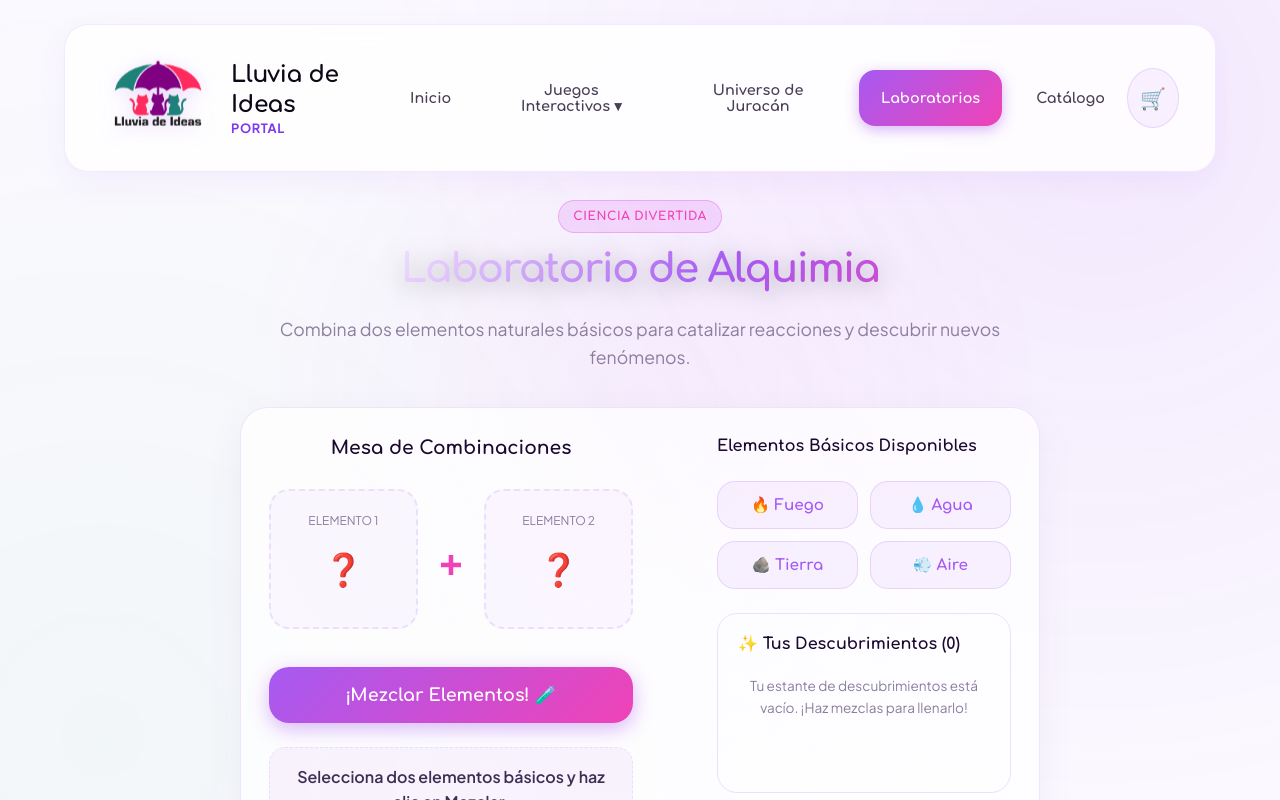
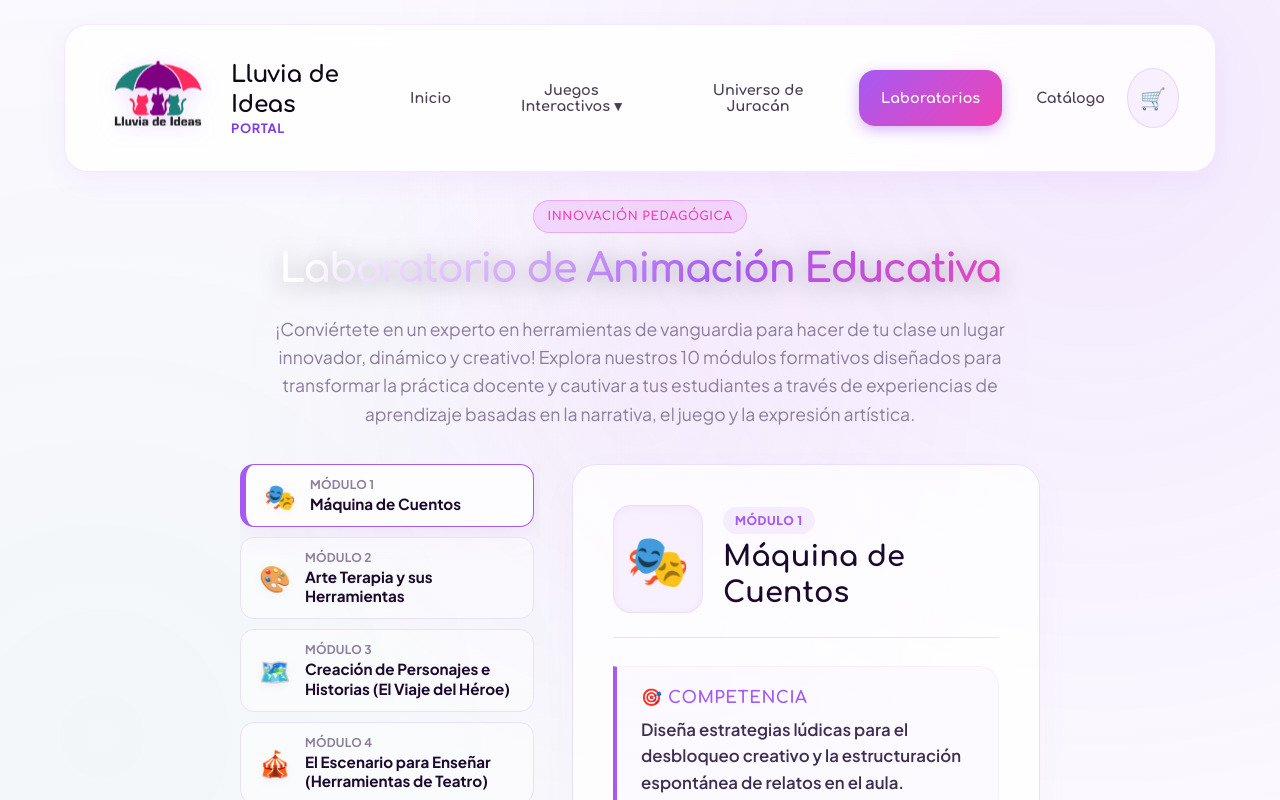
Before and after one commit to pachevar/lluvia-de-ideas, a React (Vite) app: page / in a window 1280 px wide. Both pictures are taken after a click on the button "Laboratorios". Shown: the top 800 px of the page. Built offline with nearby package versions, Linux system fonts and the light colour scheme.

Commit message:
Rediseño de la pestaña de Laboratorios: Laboratorio de Animación Educativa

```diff
--- a/src/App.css
+++ b/src/App.css
@@ -1476,105 +1476,279 @@
   color: var(--primary);
 }
 
-/* Laboratorios */
-.lab-wrapper {
+/* Laboratorios de Animación Educativa */
+.lab-intro-lead {
+  max-width: 800px;
+  margin: 0 auto 30px auto;
+  line-height: 1.6;
+  font-size: 1.1rem;
+  color: var(--text-main);
+}
+.lab-layout-container {
   display: grid;
-  grid-template-columns: 1.2fr 1fr;
+  grid-template-columns: 300px 1fr;
+  gap: 32px;
+  align-items: start;
+  width: 100%;
+}
+.lab-sidebar-tabs {
+  display: flex;
+  flex-direction: column;
+  gap: 10px;
+  max-height: 700px;
+  overflow-y: auto;
+  padding-right: 6px;
+}
+/* Style scrollbar sutilly */
+.lab-sidebar-tabs::-webkit-scrollbar {
+  width: 5px;
+}
+.lab-sidebar-tabs::-webkit-scrollbar-thumb {
+  background: rgba(147, 51, 234, 0.2);
+  border-radius: 10px;
+}
+.lab-tab-button {
+  background: rgba(255, 255, 255, 0.45);
+  border: 1px solid var(--border-color);
+  border-radius: 14px;
+  padding: 12px 18px;
+  text-align: left;
+  cursor: pointer;
+  display: flex;
+  align-items: center;
+  gap: 14px;
+  transition: all 0.25s cubic-bezier(0.4, 0, 0.2, 1);
+  outline: none;
+}
+.lab-tab-button:hover {
+  background: rgba(255, 255, 255, 0.8);
+  transform: translateX(4px);
+  border-color: var(--primary-light);
+}
+.lab-tab-button.active {
+  background: var(--glass-bg);
+  border-color: var(--primary);
+  border-left: 6px solid var(--primary);
+  box-shadow: 0 8px 30px rgba(147, 51, 234, 0.08);
+}
+.lab-tab-icon {
+  font-size: 1.6rem;
+  filter: drop-shadow(0 2px 4px rgba(0, 0, 0, 0.05));
+}
+.lab-tab-title-text {
+  display: flex;
+  flex-direction: column;
+  gap: 2px;
+}
+.lab-tab-num {
+  font-size: 0.75rem;
+  color: var(--text-muted);
+  font-weight: 700;
+  text-transform: uppercase;
+  letter-spacing: 0.02em;
+}
+.lab-tab-name {
+  font-size: 0.95rem;
+  color: var(--text-title);
+  font-weight: 700;
+  line-height: 1.3;
+}
+.lab-module-details-panel {
+  padding: 40px;
+  border-radius: 24px;
+  border: 1px solid var(--border-color);
+  background: var(--glass-bg);
+  box-shadow: 0 12px 40px rgba(147, 51, 234, 0.03);
+  display: flex;
+  flex-direction: column;
   gap: 28px;
-  align-items: start;
-}
-@media (max-width: 800px) {
-  .lab-wrapper {
+}
+.module-detail-header {
+  display: flex;
+  align-items: center;
+  gap: 20px;
+  border-bottom: 1px solid var(--border-color);
+  padding-bottom: 24px;
+}
+.module-large-icon {
+  font-size: 3.2rem;
+  background: rgba(147, 51, 234, 0.06);
+  padding: 12px;
+  border-radius: 18px;
+  display: flex;
+  align-items: center;
+  justify-content: center;
+  border: 1px solid rgba(147, 51, 234, 0.1);
+  box-shadow: inset 0 2px 8px rgba(147, 51, 234, 0.05);
+}
+.module-detail-badge {
+  background: rgba(147, 51, 234, 0.08);
+  color: var(--primary);
+  padding: 4px 12px;
+  border-radius: 20px;
+  font-size: 0.75rem;
+  font-weight: 800;
+  text-transform: uppercase;
+  letter-spacing: 0.05em;
+  display: inline-block;
+  margin-bottom: 6px;
+}
+.module-detail-header h3 {
+  margin: 0;
+  font-size: 1.8rem;
+  color: var(--text-title);
+  line-height: 1.25;
+}
+.module-detail-content {
+  display: flex;
+  flex-direction: column;
+  gap: 24px;
+}
+.competency-box {
+  background: rgba(147, 51, 234, 0.02);
+  border-left: 4px solid var(--primary);
+  padding: 20px 24px;
+  border-radius: 0 20px 20px 0;
+  border-top: 1px solid rgba(147, 51, 234, 0.05);
+  border-right: 1px solid rgba(147, 51, 234, 0.05);
+  border-bottom: 1px solid rgba(147, 51, 234, 0.05);
+}
+.competency-box h4 {
+  margin: 0 0 8px 0;
+  color: var(--primary);
+  font-size: 1.05rem;
+  text-transform: uppercase;
+  letter-spacing: 0.03em;
+  font-weight: 800;
+}
+.competency-box p {
+  margin: 0;
+  font-size: 1.05rem;
+  line-height: 1.6;
+  color: var(--text-main);
+  font-weight: 550;
+}
+.skills-box h4 {
+  margin: 0 0 14px 0;
+  color: var(--tertiary);
+  font-size: 1.05rem;
+  text-transform: uppercase;
+  letter-spacing: 0.03em;
+  font-weight: 800;
+}
+.skills-list {
+  list-style: none;
+  padding: 0;
+  margin: 0;
+  display: flex;
+  flex-direction: column;
+  gap: 12px;
+}
+.skills-list li {
+  display: flex;
+  align-items: flex-start;
+  gap: 12px;
+}
+.skill-bullet {
+  color: var(--tertiary);
+  font-size: 1.1rem;
+  line-height: 1;
+  margin-top: 2px;
+}
+.skill-text {
+  font-size: 1.02rem;
+  line-height: 1.5;
+  color: var(--text-main);
+}
+.module-detail-footer {
+  border-top: 1px dashed var(--border-color);
+  padding-top: 20px;
+  margin-top: auto;
+}
+.footer-callout {
+  margin: 0;
+  text-align: center;
+  font-size: 0.95rem;
+  color: var(--text-muted);
+}
+
+/* Responsividad para Laboratorios en Móvil */
+@media (max-width: 900px) {
+  .lab-layout-container {
     grid-template-columns: 1fr;
-  }
-}
-.lab-mixing-area {
-  padding: 28px;
-  text-align: center;
-}
-.mixing-slots {
-  display: flex;
-  justify-content: center;
-  align-items: center;
-  gap: 20px;
-  margin: 28px 0;
-}
-.mixing-slot-card {
-  flex: 1;
-  background: rgba(147, 51, 234, 0.03);
-  border: 2px dashed var(--border-color);
-  border-radius: 20px;
-  padding: 20px;
-  height: 140px;
-  display: flex;
-  flex-direction: column;
-  justify-content: space-between;
-}
-.slot-title {
-  font-size: 0.75rem;
-  color: var(--text-muted);
-  text-transform: uppercase;
-}
-.slot-display {
-  display: flex;
-  align-items: center;
-  justify-content: center;
-  flex: 1;
-}
-.selected-element-big {
-  font-size: 1.15rem;
-  font-weight: 700;
-  color: var(--text-main);
-}
-.slot-empty-icon {
-  font-size: 2rem;
-  color: var(--text-muted);
-}
-.mixing-plus {
-  font-size: 2.5rem;
-  color: var(--tertiary);
-  font-weight: 700;
-}
-.lab-feedback-bubble {
-  margin-top: 24px;
-  background: rgba(147, 51, 234, 0.05);
-  border: 1px dashed var(--border-color);
-  padding: 16px;
-  border-radius: 16px;
-  font-weight: 600;
-}
-.lab-selectors-panel {
-  padding: 28px;
-  display: flex;
-  flex-direction: column;
-  gap: 24px;
-}
-.basic-elements-buttons {
-  display: grid;
-  grid-template-columns: 1fr 1fr;
-  gap: 12px;
-}
-.basic-elements-buttons button {
-  justify-content: center;
-}
-.discovered-shelf-box {
-  background: rgba(255, 255, 255, 0.01);
-  border: 1px solid var(--border-color);
-  border-radius: 20px;
-  padding: 20px;
-  min-height: 180px;
-}
-.discovered-badges-grid {
-  display: flex;
-  gap: 10px;
-  flex-wrap: wrap;
-  margin-top: 12px;
-}
-.empty-shelf-text {
-  font-size: 0.85rem;
-  color: var(--text-muted);
-  margin-top: 20px;
-  text-align: center;
+    gap: 20px;
+  }
+  .lab-sidebar-tabs {
+    flex-direction: row;
+    overflow-x: auto;
+    white-space: nowrap;
+    padding-bottom: 12px;
+    padding-right: 0;
+    gap: 8px;
+    max-height: none;
+    -webkit-overflow-scrolling: touch;
+  }
+  .lab-sidebar-tabs::-webkit-scrollbar {
+    height: 6px;
+  }
+  .lab-tab-button {
+    flex: 0 0 auto;
+    padding: 10px 16px;
+    border-radius: 20px;
+    display: inline-flex;
+    align-items: center;
+    gap: 8px;
+    background: rgba(255, 255, 255, 0.6);
+  }
+  .lab-tab-button:hover {
+    transform: none;
+  }
+  .lab-tab-button.active {
+    border-left: 1px solid var(--primary);
+    border-bottom: 4px solid var(--primary);
+    background: var(--glass-bg);
+  }
+  .lab-tab-title-text {
+    flex-direction: row;
+    align-items: center;
+    gap: 4px;
+  }
+  .lab-tab-num::after {
+    content: ":";
+  }
+  .lab-tab-name {
+    font-size: 0.85rem;
+  }
+  .lab-tab-num {
+    font-size: 0.85rem;
+  }
+  .lab-module-details-panel {
+    padding: 24px;
+    gap: 20px;
+  }
+  .module-detail-header {
+    flex-direction: column;
+    align-items: flex-start;
+    gap: 12px;
+    padding-bottom: 18px;
+  }
+  .module-large-icon {
+    font-size: 2.6rem;
+    padding: 10px;
+    border-radius: 14px;
+  }
+  .module-detail-header h3 {
+    font-size: 1.4rem;
+  }
+  .competency-box {
+    padding: 16px 18px;
+  }
+  .competency-box p {
+    font-size: 0.95rem;
+  }
+  .skill-text {
+    font-size: 0.95rem;
+  }
 }
 
 /* Mobile Toggle & Menu Group */
--- a/src/App.tsx
+++ b/src/App.tsx
@@ -102,6 +102,132 @@ const POPOL_VUH_STORIES = [
   }
 ];
 
+// Módulos del Laboratorio de Animación Educativa
+const LAB_MODULES = [
+  {
+    id: 1,
+    title: "Máquina de Cuentos",
+    icon: "🎭",
+    competency: "Diseña estrategias lúdicas para el desbloqueo creativo y la estructuración espontánea de relatos en el aula.",
+    skills: [
+      "Fluidez e imaginación narrativa",
+      "Agilidad mental",
+      "Pensamiento asociativo",
+      "Capacidad para guiar a los alumnos en la superación del 'miedo a la hoja en blanco'"
+    ]
+  },
+  {
+    id: 2,
+    title: "Arte Terapia y sus Herramientas",
+    icon: "🎨",
+    competency: "Utiliza la expresión plástica y visual como un canal de contención emocional, autoconocimiento y diagnóstico del clima escolar.",
+    skills: [
+      "Empatía",
+      "Escucha activa a través del arte",
+      "Sensibilidad estética",
+      "Manejo de dinámicas de relajación y resolución de conflictos mediante el color y la forma"
+    ]
+  },
+  {
+    id: 3,
+    title: "Creación de Personajes e Historias (El Viaje del Héroe)",
+    icon: "🗺️",
+    competency: "Aplica la estructura arquetípica del Viaje del Héroe para diseñar secuencias didácticas motivadoras donde el estudiante se convierta en el protagonista de su propio aprendizaje.",
+    skills: [
+      "Pensamiento de diseño narrativo (storytelling)",
+      "Análisis de personajes",
+      "Estructuración de metas y desafíos pedagógicos",
+      "Fomento de la resiliencia en los alumnos"
+    ]
+  },
+  {
+    id: 4,
+    title: "El Escenario para Enseñar (Herramientas de Teatro)",
+    icon: "🎪",
+    competency: "Domina el espacio áulico utilizando la voz, el cuerpo y la presencia escénica como recursos didácticos de alto impacto para captar la atención.",
+    skills: [
+      "Expresión corporal",
+      "Modulación de la voz",
+      "Manejo de la improvisación frente a imprevistos",
+      "Proyección escénica para mantener el interés del grupo"
+    ]
+  },
+  {
+    id: 5,
+    title: "Construcción de Personajes (Taller Práctico con Reciclaje)",
+    icon: "🛠️",
+    competency: "Desarrolla proyectos tridimensionales utilizando materiales de descarte, vinculando la conciencia ambiental con la conceptualización de personajes.",
+    skills: [
+      "Psicomotricidad fina",
+      "Pensamiento ecológico y sostenible",
+      "Resolución de problemas con recursos limitados",
+      "Pedagogía basada en el diseño manual (maker)"
+    ]
+  },
+  {
+    id: 6,
+    title: "Emprendiendo en el Aula",
+    icon: "🚀",
+    competency: "Implementa metodologías activas que ayuden a los estudiantes a identificar sus talentos individuales, pasiones y potencial emprendedor.",
+    skills: [
+      "Pensamiento crítico",
+      "Visión de liderazgo",
+      "Orientación al logro",
+      "Resiliencia ante el fracaso",
+      "Metodologías para el descubrimiento vocacional"
+    ]
+  },
+  {
+    id: 7,
+    title: "Escritura Creativa en el Universo de Juracán",
+    icon: "🌪️",
+    competency: "Integra la mitología e identidad cultural local como detonantes para la creación de textos literarios y el análisis crítico de textos históricos.",
+    skills: [
+      "Redacción literaria",
+      "Contextualización cultural",
+      "Investigación histórica-mitológica",
+      "Reinterpretación de narrativas ancestrales aplicadas al currículo"
+    ]
+  },
+  {
+    id: 8,
+    title: "Danza Ancestral",
+    icon: "💃",
+    competency: "Utiliza el movimiento corporal rítmico y la reconexión con las raíces culturales para liberar tensiones y desbloquear barreras emocionales colectivas.",
+    skills: [
+      "Expresión rítmica",
+      "Superación del pánico escénico",
+      "Desinhibición formativa",
+      "Cohesión grupal",
+      "Autoconfianza física"
+    ]
+  },
+  {
+    id: 9,
+    title: "Lectura Creativa",
+    icon: "📖",
+    competency: "Transforma el acto pasivo de la lectura en una experiencia sensorial y escénica interactiva (lectura dramatizada, paisajes sonoros, etc.).",
+    skills: [
+      "Comprensión lectora profunda",
+      "Interpretación vocal",
+      "Animación lectora",
+      "Capacidad para despertar el hábito de la lectura mediante el juego"
+    ]
+  },
+  {
+    id: 10,
+    title: "Gamificación: Construyendo Narrativas Interactivas",
+    icon: "🎮",
+    competency: "Diseña entornos de aprendizaje basados en la mecánica de los juegos (puntos, niveles, misiones) para potenciar la motivación intrínseca del estudiante.",
+    skills: [
+      "Pensamiento lógico-lúdico",
+      "Diseño de experiencias de usuario (UX) pedagógicas",
+      "Estructuración de sistemas de recompensa",
+      "Evaluación formativa interactiva"
+    ]
+  }
+];
+
 function App() {
   // Navigation & Tabs
   const [activeTab, setActiveTab] = useState<'inicio' | 'apps-mate' | 'apps-loteria' | 'apps-casa' | 'juracan' | 'laboratorios' | 'productos'>('inicio');
@@ -158,12 +284,7 @@ function App() {
   const [windStrength, setWindStrength] = useState<number>(10);
 
   // Laboratorios State
-  const [element1, setElement1] = useState<string | null>(null);
-  const [element2, setElement2] = useState<string | null>(null);
-  const [discoveredElements, setDiscoveredElements] = useState<string[]>([]);
-  const [labFeedback, setLabFeedback] = useState<string>('Selecciona dos elementos básicos y haz clic en Mezclar.');
-
-
+  const [activeLabModule, setActiveLabModule] = useState<number>(1);
 
   // Math game generator
   const generateQuestion = (diff: typeof difficulty) => {
@@ -345,39 +466,7 @@ function App() {
     return { title: "Huracán Ancestral 🌀🌪️", desc: "Fuerza destructiva total. El dios desata toda su energía cósmica sobre el portal." };
   };
 
-  // Laboratorios Logic
-  const mixElements = () => {
-    if (!element1 || !element2) {
-      setLabFeedback('Debes seleccionar dos elementos para mezclar.');
-      return;
-    }
-
-    const pair = [element1, element2].sort().join('+');
-    let result = '';
-
-    switch (pair) {
-      case '🔥+💧': result = 'Vapor (💨)'; break;
-      case '🔥+🪨': result = 'Lava (🌋)'; break;
-      case '💧+🪨': result = 'Barro (🧱)'; break;
-      case '💨+💧': result = 'Lluvia (🌧️)'; break;
-      case '💨+🔥': result = 'Relámpago (⚡)'; break;
-      case '💨+🪨': result = 'Polvo Estelar (✨)'; break;
-      default: result = 'Mezcla Inestable 💥 (No se descubrió nada nuevo)';
-    }
-
-    if (result.includes('💥')) {
-      setLabFeedback(`¡PUM! La mezcla entre ${element1} y ${element2} fue inestable. ¡Prueba otra combinación!`);
-    } else {
-      setLabFeedback(`¡Éxito! Mezclaste ${element1} y ${element2} y creaste: ${result}`);
-      if (!discoveredElements.includes(result)) {
-        setDiscoveredElements(prev => [...prev, result]);
-      }
-    }
-
-    // Reset selectors
-    setElement1(null);
-    setElement2(null);
-  };
+  // Laboratorios Logic - Managed inline via activeLabModule state
 
   // Shopping Cart Logic
   const addToCart = (product: Product) => {
@@ -707,14 +796,14 @@ function App() {
                 {/* Laboratorios Card */}
                 <div className="gateway-card lab-gateway card-glass">
                   <div className="gateway-header">
-                    <span className="gateway-icon">🧪</span>
-                    <h3>Laboratorios de Alquimia</h3>
+                    <span className="gateway-icon">🎨</span>
+                    <h3>Laboratorio de Animación Educativa</h3>
                   </div>
                   <p>
-                    ¡Conviértete en un aprendiz de alquimista! Mezcla los elementos primordiales de la naturaleza (Fuego, Agua, Tierra, Aire) para forjar compuestos mágicos y ampliar tu estante personal de descubrimientos científicos.
+                    ¡Conviértete en un experto en herramientas pedagógicas de vanguardia! Explora metodologías activas a través del arte, el teatro, la gamificación y el diseño sostenible para transformar tu aula.
                   </p>
                   <button className="btn btn-secondary" onClick={() => setActiveTab('laboratorios')}>
-                    Entrar al Laboratorio 🔮
+                    Entrar al Laboratorio 🚀
                   </button>
                 </div>
 
@@ -1152,96 +1241,73 @@ function App() {
         {/* Tab 4: Laboratorios */}
         {activeTab === 'laboratorios' && (
           <div className="tab-pane animate-fade-in">
-            <section className="game-section">
+            <section className="game-section lab-section-new">
               <div className="section-intro">
-                <span className="badge badge-tertiary">Ciencia Divertida</span>
-                <h2 className="gradient-text">Laboratorio de Alquimia</h2>
-                <p>Combina dos elementos naturales básicos para catalizar reacciones y descubrir nuevos fenómenos.</p>
+                <span className="badge badge-tertiary">Innovación Pedagógica</span>
+                <h2 className="gradient-text">Laboratorio de Animación Educativa</h2>
+                <p className="lab-intro-lead">
+                  ¡Conviértete en un experto en herramientas de vanguardia para hacer de tu clase un lugar innovador, dinámico y creativo! Explora nuestros 10 módulos formativos diseñados para transformar la práctica docente y cautivar a tus estudiantes a través de experiencias de aprendizaje basadas en la narrativa, el juego y la expresión artística.
+                </p>
               </div>
 
-              <div className="lab-wrapper card-glass">
-                <div className="lab-mixing-area">
-                  <h3>Mesa de Combinaciones</h3>
+              <div className="lab-layout-container">
+                {/* Sidebar vertical tabs (for desktop) / Horizontal scroll chips (for mobile) */}
+                <div className="lab-sidebar-tabs">
+                  {LAB_MODULES.map((mod) => (
+                    <button
+                      key={mod.id}
+                      className={`lab-tab-button ${activeLabModule === mod.id ? 'active' : ''}`}
+                      onClick={() => setActiveLabModule(mod.id)}
+                    >
+                      <span className="lab-tab-icon">{mod.icon}</span>
+                      <span className="lab-tab-title-text">
+                        <span className="lab-tab-num">Módulo {mod.id}</span>
+                        <span className="lab-tab-name">{mod.title}</span>
+                      </span>
+                    </button>
+                  ))}
+                </div>
 
-                  <div className="mixing-slots">
-                    {/* Slot 1 */}
-                    <div className="mixing-slot-card">
-                      <span className="slot-title">Elemento 1</span>
-                      <div className="slot-display">
-                        {element1 ? (
-                          <div className="selected-element-big animate-bounce">
-                            {element1 === '🔥' && '🔥 Fuego'}
-                            {element1 === '💧' && '💧 Agua'}
-                            {element1 === '🪨' && '🪨 Tierra'}
-                            {element1 === '💨' && '💨 Aire'}
-                          </div>
-                        ) : (
-                          <span className="slot-empty-icon">❓</span>
-                        )}
+                {/* Selected Module Detail Panel */}
+                {(() => {
+                  const selectedMod = LAB_MODULES.find(m => m.id === activeLabModule) || LAB_MODULES[0];
+                  return (
+                    <div className="lab-module-details-panel card-glass animate-fade-in" key={selectedMod.id}>
+                      <div className="module-detail-header">
+                        <span className="module-large-icon">{selectedMod.icon}</span>
+                        <div>
+                          <span className="module-detail-badge">Módulo {selectedMod.id}</span>
+                          <h3>{selectedMod.title}</h3>
                         </div>
                       </div>
 
-                    <span className="mixing-plus">+</span>
+                      <div className="module-detail-content">
+                        <div className="competency-box">
+                          <h4>🎯 Competencia</h4>
+                          <p>{selectedMod.competency}</p>
+                        </div>
 
-                    {/* Slot 2 */}
-                    <div className="mixing-slot-card">
-                      <span className="slot-title">Elemento 2</span>
-                      <div className="slot-display">
-                        {element2 ? (
-                          <div className="selected-element-big animate-bounce">
-                            {element2 === '🔥' && '🔥 Fuego'}
-                            {element2 === '💧' && '💧 Agua'}
-                            {element2 === '🪨' && '🪨 Tierra'}
-                            {element2 === '💨' && '💨 Aire'}
-                          </div>
-                        ) : (
-                          <span className="slot-empty-icon">❓</span>
-                        )}
-                      </div>
+                        <div className="skills-box">
+                          <h4>✨ Habilidades a Desarrollar</h4>
+                          <ul className="skills-list">
+                            {selectedMod.skills.map((skill, index) => (
+                              <li key={index}>
+                                <span className="skill-bullet">✦</span>
+                                <span className="skill-text">{skill}</span>
+                              </li>
+                            ))}
+                          </ul>
                         </div>
                       </div>
 
-                  <button className="btn btn-primary btn-large btn-pay" onClick={mixElements} disabled={!element1 || !element2}>
-                    ¡Mezclar Elementos! 🧪
-                  </button>
-
-                  <div className="lab-feedback-bubble">
-                    <p>{labFeedback}</p>
+                      <div className="module-detail-footer">
+                        <p className="footer-callout">
+                          💡 <em>Aplica estas metodologías activas y lidera el cambio pedagógico en tu aula.</em>
+                        </p>
                       </div>
                     </div>
-
-                {/* Elements selection dashboard */}
-                <div className="lab-selectors-panel">
-                  <h4>Elementos Básicos Disponibles</h4>
-                  <div className="basic-elements-buttons">
-                    <button className="btn btn-secondary" onClick={() => !element1 ? setElement1('🔥') : setElement2('🔥')}>
-                      🔥 Fuego
-                    </button>
-                    <button className="btn btn-secondary" onClick={() => !element1 ? setElement1('💧') : setElement2('💧')}>
-                      💧 Agua
-                    </button>
-                    <button className="btn btn-secondary" onClick={() => !element1 ? setElement1('🪨') : setElement2('🪨')}>
-                      🪨 Tierra
-                    </button>
-                    <button className="btn btn-secondary" onClick={() => !element1 ? setElement1('💨') : setElement2('💨')}>
-                      💨 Aire
-                    </button>
-                  </div>
-
-                  {/* Discovered Shelf */}
-                  <div className="discovered-shelf-box">
-                    <h4>✨ Tus Descubrimientos ({discoveredElements.length})</h4>
-                    {discoveredElements.length > 0 ? (
-                      <div className="discovered-badges-grid">
-                        {discoveredElements.map((el, idx) => (
-                          <span key={idx} className="badge badge-success animate-fade-in">{el}</span>
-                        ))}
-                      </div>
-                    ) : (
-                      <p className="empty-shelf-text">Tu estante de descubrimientos está vacío. ¡Haz mezclas para llenarlo!</p>
-                    )}
-                  </div>
-                </div>
+                  );
+                })()}
               </div>
             </section>
           </div>
```
Lines whose indentation alone changed are shown as unchanged.
